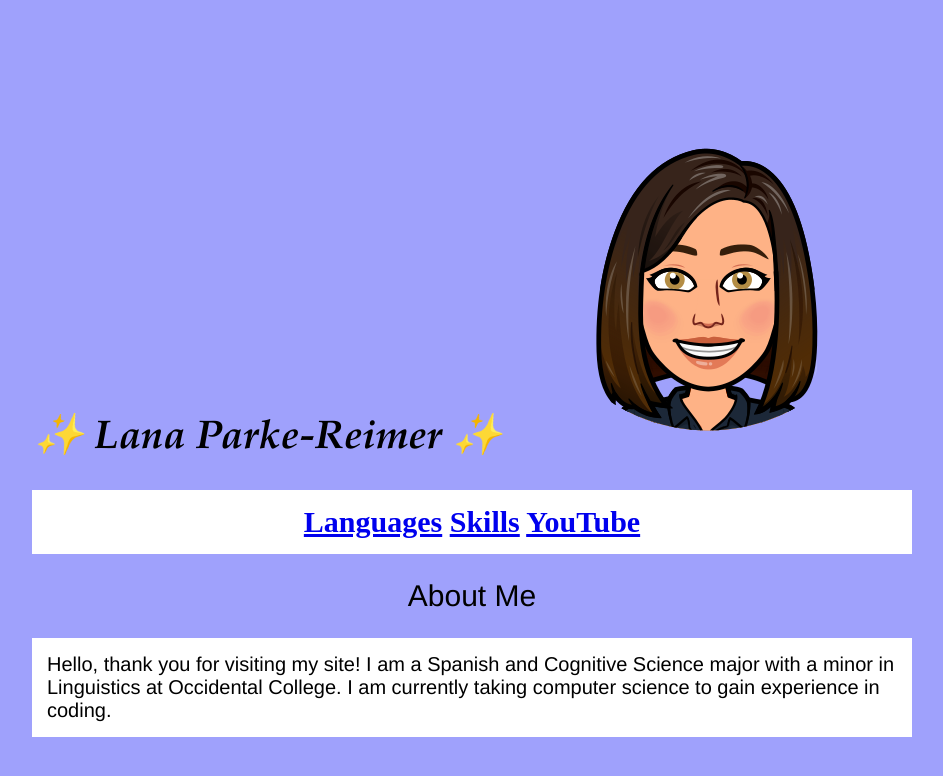
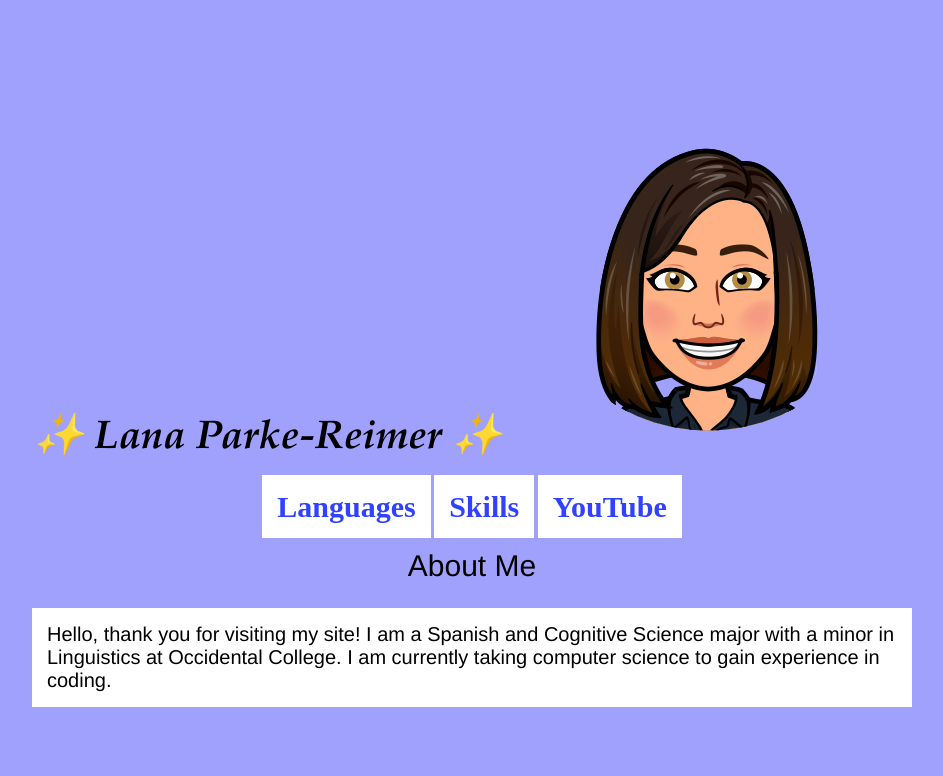
Before and after one commit to Lana244/Lana244.github.io, a plain HTML site: page index.html in a window 1280 px wide. Shown: the whole page, without its empty margins (168-1111 px from the left). Drawn offline with Linux system fonts and the light colour scheme.

Commit message:
list formatting

```diff
--- a/style.css
+++ b/style.css
@@ -26,7 +26,18 @@ a.hover {
     color: rgb(252, 141, 219);
 }
 
-ul {
+a {
+    background-color: white;
+    color: rgb(48, 66, 255);
+    font-style: Helvetica;
+    padding: 15px;
+    font-size: 30px;
+    font-weight: bold;
+    outline-color: rgb(210, 210, 252);
+    text-decoration: none;
+}
+
+li {
     font-family: Helvetica;
     text-align: left;
     font-size: 20px;
@@ -43,12 +54,4 @@ p {
 
 .nav_bar {
     text-align: center;
-    background-color: white;
-    color: rgb(48, 66, 255);
-    font-style: Helvetica;
-    padding: 15px;
-    font-size: 30px;
-    font-weight: bold;
-    outline-color: rgb(210, 210, 252);
-    text-decoration: none;
 }
```
